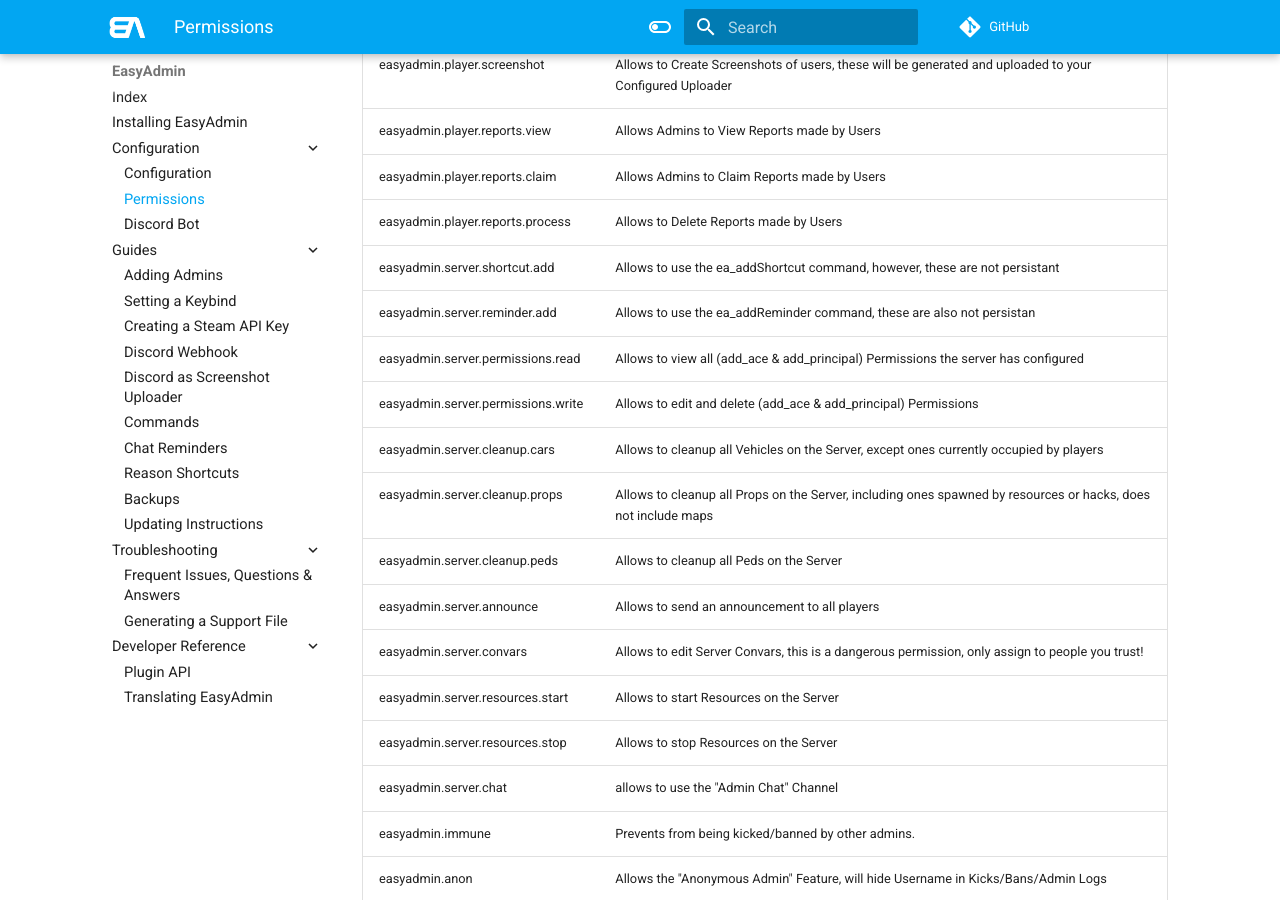
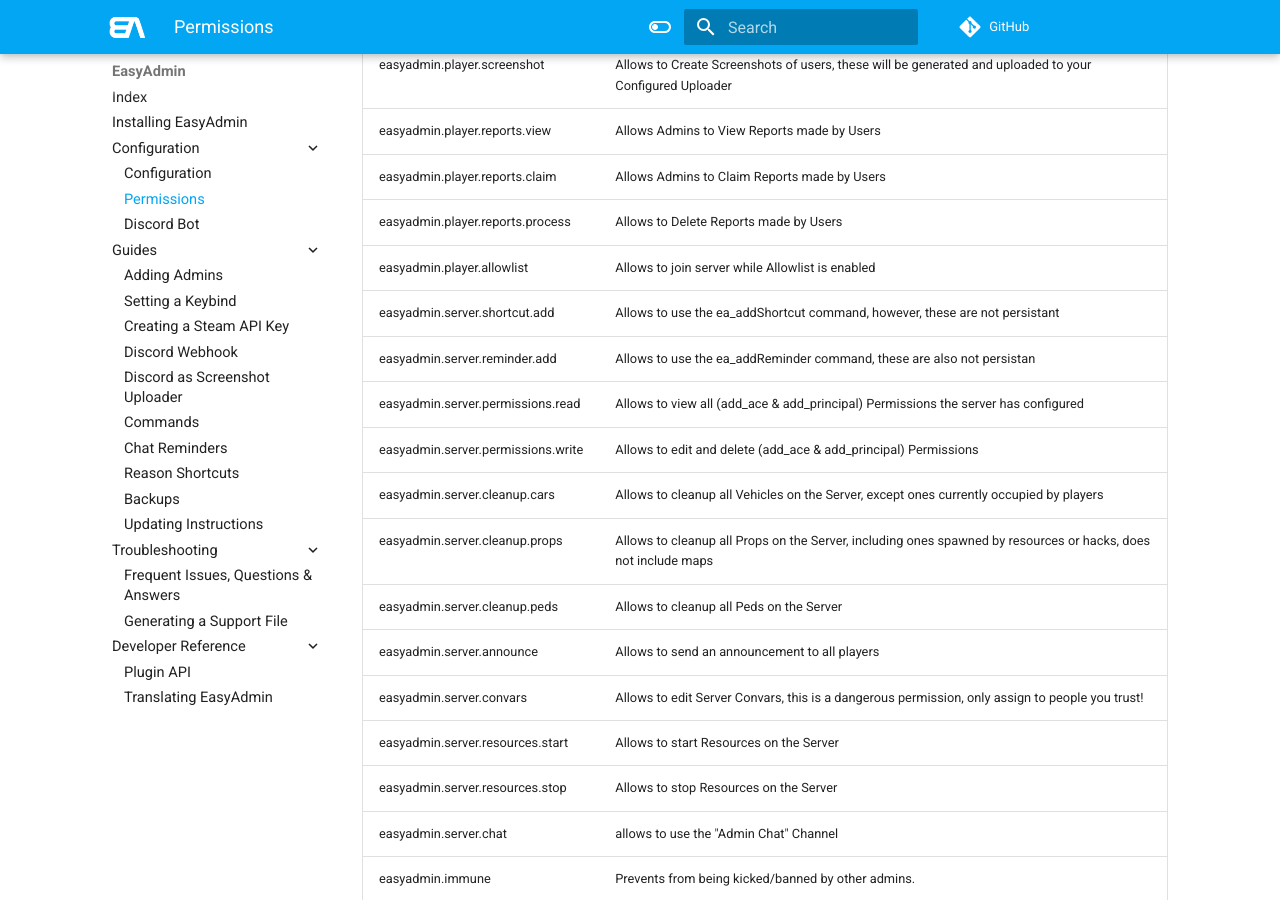
Before and after one commit to Blumlaut/EasyAdmin-docs, an MkDocs documentation site: the page built from docs/permissions.md, in a window 1280 px wide and 900 px high, scrolled down 1427 px. Built offline with MkDocs 1.6.1 and Material for MkDocs 9.7.7, drawn with Linux system fonts in a browser that asks for light colours; comment, search, counter and statistics services are not loaded.

Commit message:
Update permissions.md

```diff
--- a/docs/permissions.md
+++ b/docs/permissions.md
@@ -48,6 +48,7 @@ add_ace group.admin easyadmin allow
 | easyadmin.player.reports.view | Allows Admins to View Reports made by Users |
 | easyadmin.player.reports.claim | Allows Admins to Claim Reports made by Users |
 | easyadmin.player.reports.process | Allows to Delete Reports made by Users |
+| easyadmin.player.allowlist | Allows to join server while Allowlist is enabled |
 | easyadmin.server.shortcut.add | Allows to use the ea_addShortcut command, however, these are not persistant |
 | easyadmin.server.reminder.add | Allows to use the ea_addReminder command, these are also not persistan |
 | easyadmin.server.permissions.read | Allows to view all (add_ace & add_principal) Permissions the server has configured |
```
